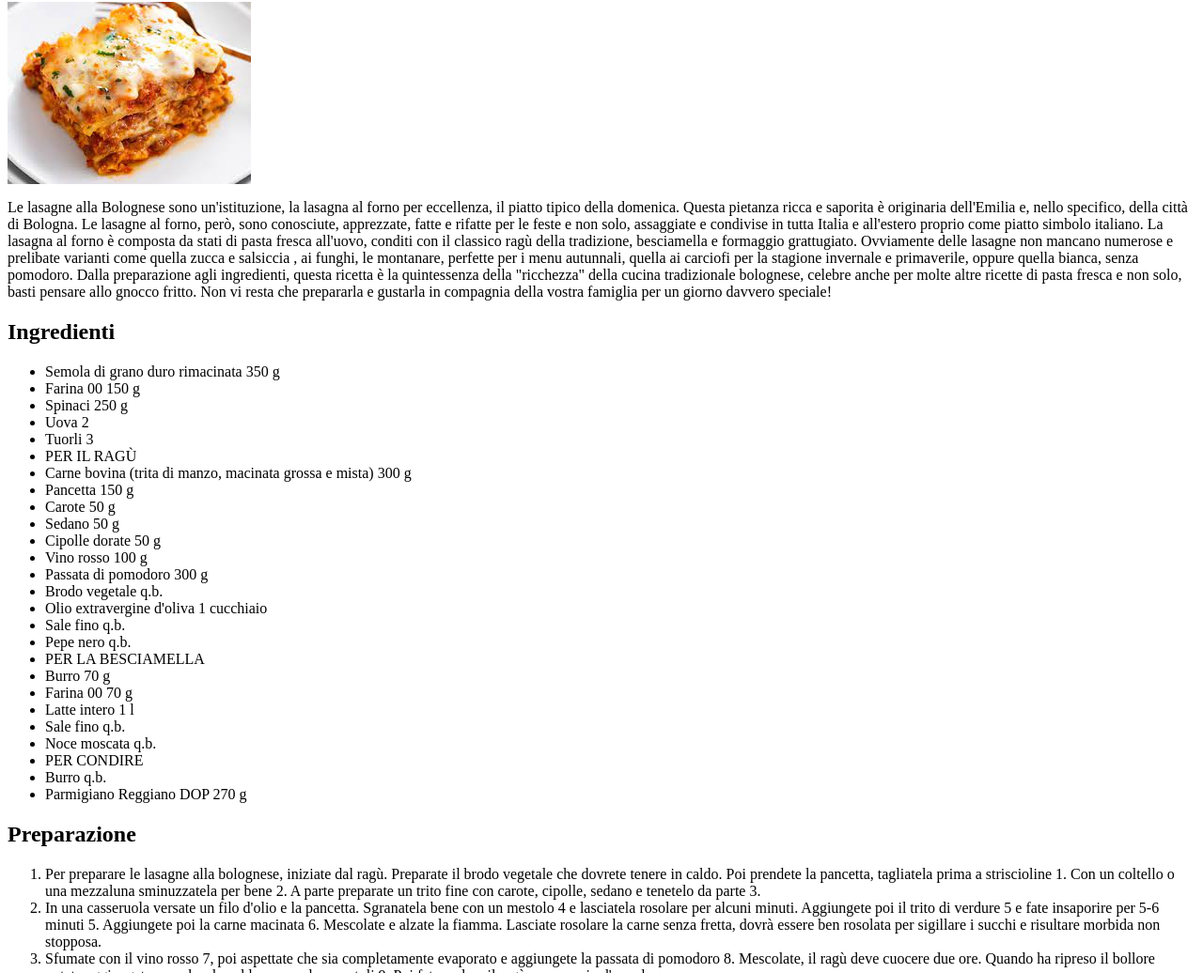
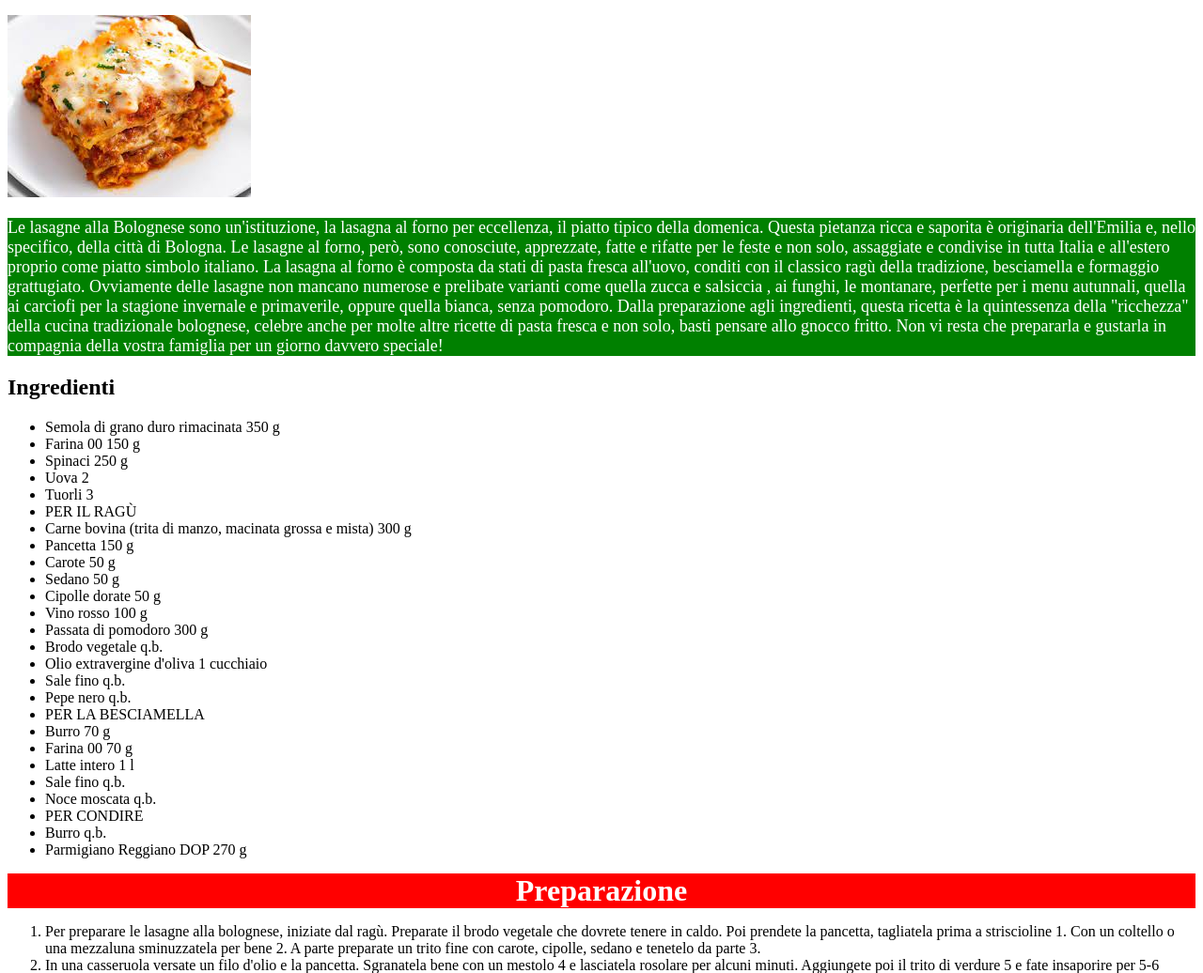
Before and after one commit to lockeness7/ricette, a plain HTML site: page recipes/lasagna.html in a window 1280 px wide. Shown: the part 64-1100 px from the top of the page at 94% size. Drawn offline with Linux system fonts and the light colour scheme.

Commit message:
Aggiunto css alla lasagna e css esterno

```diff
--- a/recipes/lasagna.html
+++ b/recipes/lasagna.html
@@ -1,3 +1,12 @@
+<!DOCTYPE html>
+<html lang="en">
+<head>
+    <meta charset="UTF-8">
+    <meta name="viewport" content="width=device-width, initial-scale=1.0">
+    <title>lasagna</title>
+    <link rel="stylesheet" href="style.css" />
+</head>
+<body>
     <h1>lasagna</h1>
 
     <img src="../img/lasagna.jpeg" alt="lasagna">
@@ -47,7 +56,7 @@
         <li>Parmigiano Reggiano DOP 270 g</li>
     </ul>
 
-<h2>Preparazione</h2>
+    <div>Preparazione</div>
     <ol>
         <li>Per preparare le lasagne alla bolognese, iniziate dal ragù. Preparate il brodo vegetale che dovrete tenere in caldo. Poi prendete la pancetta, tagliatela prima a striscioline 1. Con un coltello o una mezzaluna sminuzzatela per bene 2. A parte preparate un trito fine con carote, cipolle, sedano e tenetelo da parte 3. </li>
         <li>In una casseruola versate un filo d'olio e la pancetta. Sgranatela bene con un mestolo 4 e lasciatela rosolare per alcuni minuti. Aggiungete poi il trito di verdure 5 e fate insaporire per 5-6 minuti 5. Aggiungete poi la carne macinata 6. Mescolate e alzate la fiamma. Lasciate rosolare la carne senza fretta, dovrà essere ben rosolata per sigillare i succhi e risultare morbida non stopposa.</li>
@@ -66,3 +75,9 @@
         <li>Aggiungete ancora uno strato di besciamella e uno di ragù 43, unite il formaggio grattugiato 44 e proseguite così fino a realizzare 5 strati. Dopo aver posizionato l'ultima sfoglia aggiungete il ragù 45</li>
         <li>in modo da coprire interamente la pasta 46. Spolverizzate con il formaggio grattugiato, aggiungete dei ciuffetti di burro 47 e cuocete in forno statico preriscaldato a 170° per 40 minuti. Le lasagne alla bolognese sono pronte per essere servite. 48.</li>
     </ol>
+
+
+<button>PROVA</button>
+
+</body>
+</html>
--- /dev/null
+++ b/recipes/style.css
@@ -0,0 +1,27 @@
+/* styles.css */
+
+div {
+    color: white;
+    background-color: red;
+    font-size: 32px;
+    text-align: center;
+    font-weight: bold;
+  }
+
+  p {
+    color: white;
+    background-color: green;
+    font-size: 18px;
+  }
+
+  button {
+    background-color: orange;
+    font-size: 18px;
+  }
+
+/*
+div: a red background, white text, a font size of 32px, center aligned, and bold
+p: a green background, white text, and a font size of 18px
+button: an orange background and a font size of 18px
+
+*/
```
Lines whose indentation alone changed are shown as unchanged.
